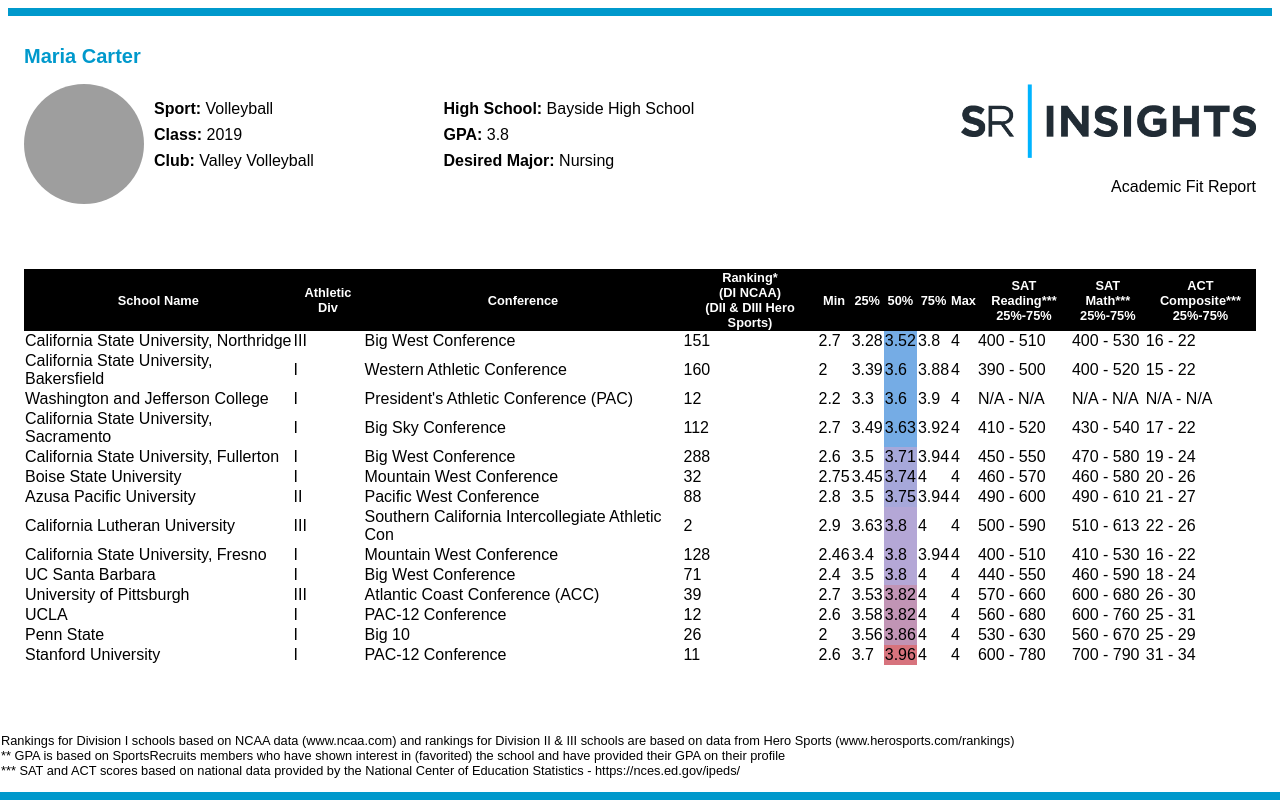
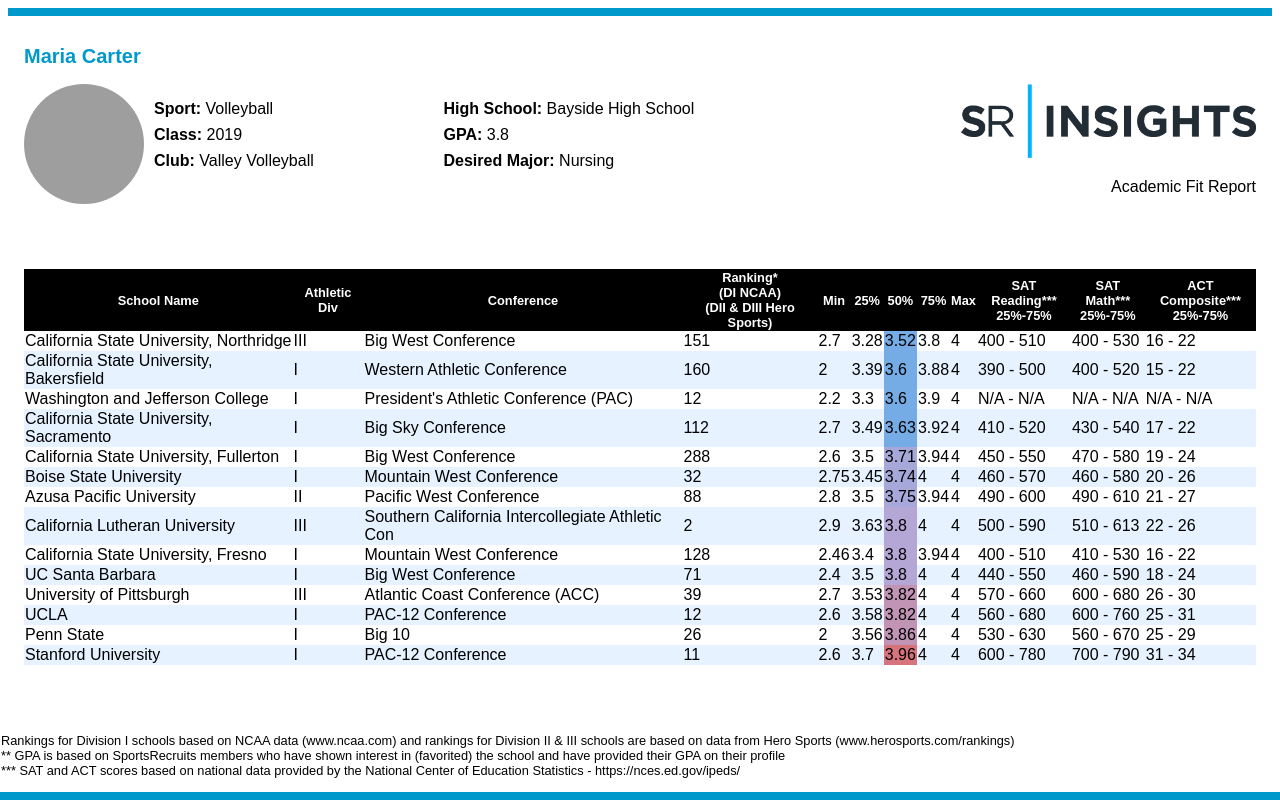
Before and after one commit to bryanw-x/vue-challenge, a Vue app: page / in a window 1280 px wide. Built offline with nearby package versions, Linux system fonts and the light colour scheme; grey boxes are pictures that could not be loaded.

Commit message:
Added Blue Highlight for even index report row

```diff
--- a/src/components/AcademicFitReport.vue
+++ b/src/components/AcademicFitReport.vue
@@ -65,7 +65,7 @@
           </tr>
         </thead>
         <tbody>
-          <ReportData v-for="report in athlete.report" :key="report.school" :report="report"/>
+          <ReportData v-for="(report, index) in athlete.report" :key="report.school" :report="report" :index="index"/>
         </tbody>
       </table>
       <tfoot>
--- a/src/components/ReportData.vue
+++ b/src/components/ReportData.vue
@@ -1,5 +1,5 @@
 <template>
-  <tr>
+  <tr :class="{ 'light-blue-row': applyBlueRow }">
     <td>{{ report.school }}</td>
     <td>{{ report.division }}</td>
     <td>{{ report.conference }}</td>
@@ -27,6 +27,10 @@
     report: {
       type: Object,
       required: true,
+    },
+    index: {
+      type: Number,
+      required: true
     }
   },
   computed: {
@@ -38,7 +42,15 @@
     },
     getActScore(){
       return `${this.report.act.min} - ${this.report.act.max}`
+    },
+    applyBlueRow() {
+      return this.index % 2 === 1;
     }
   }
 };
 </script>
+<style scoped>
+.light-blue-row {
+  background-color: #e6f2ff;
+}
+</style>
```
